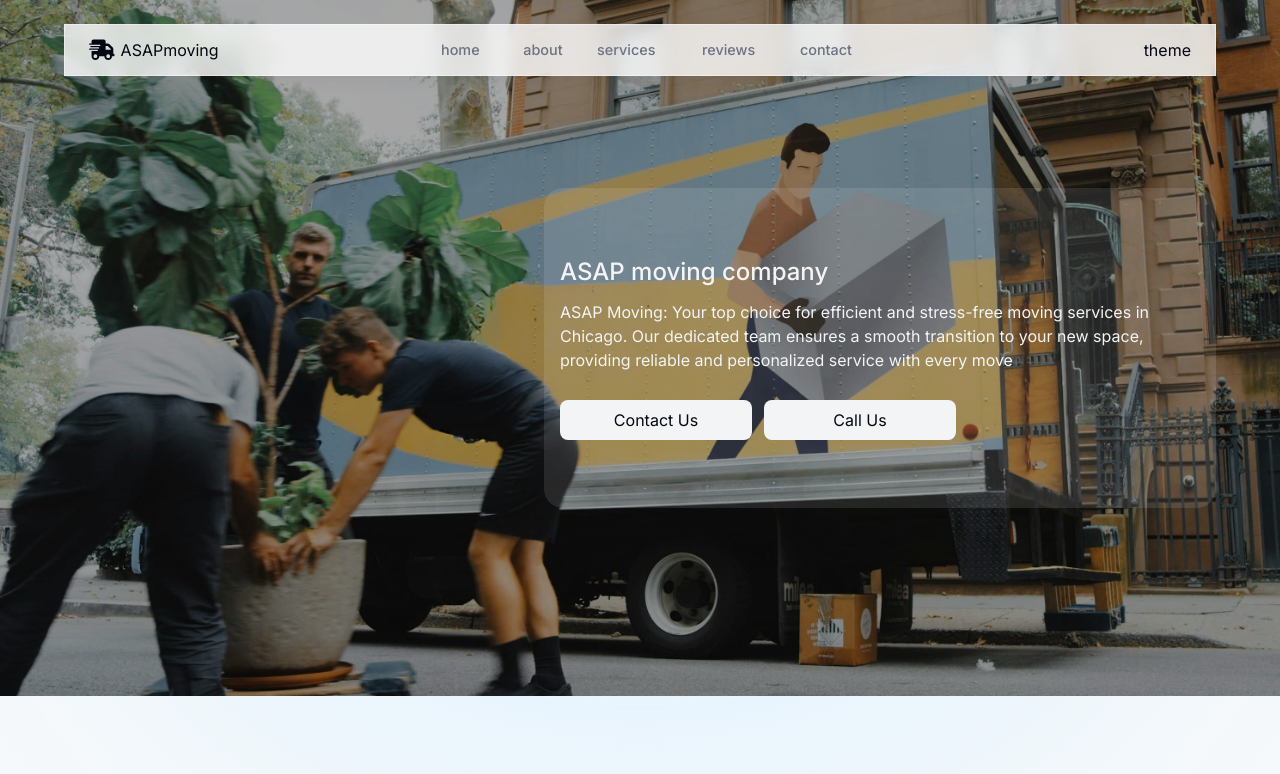
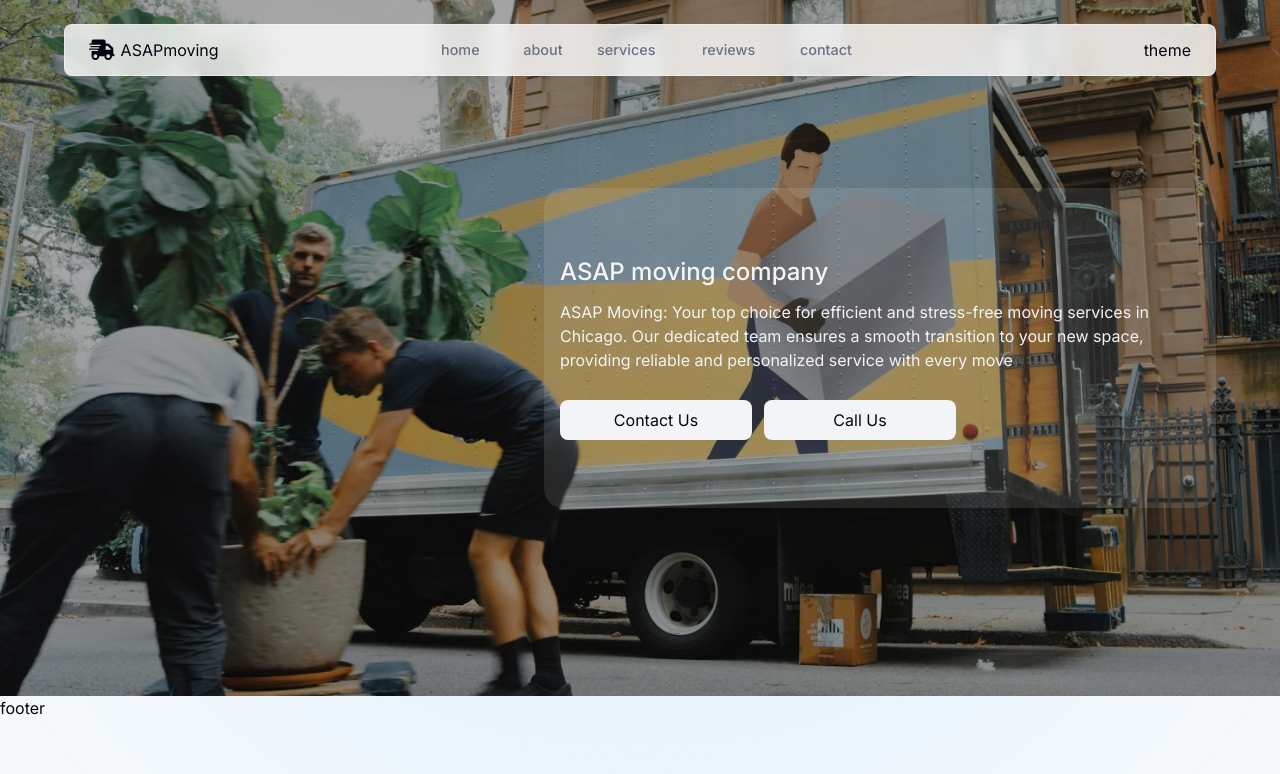
Before and after one commit to Alexandrbig1/asap-moving, a Next.js app: page / in a window 1280 px wide. Shown: the top 774 px of the page. Built offline with nearby package versions, Linux system fonts and the light colour scheme.

Commit message:
feat: added footer component

```diff
--- a/app/layout.tsx
+++ b/app/layout.tsx
@@ -2,6 +2,7 @@ import type { Metadata } from "next";
 import { Inter } from "next/font/google";
 import "./globals.css";
 import Header from "@/components/header";
+import Footer from "@/components/footer";
 
 const inter = Inter({ subsets: ["latin"] });
 
@@ -21,6 +22,7 @@ export default function RootLayout({
         <div className="bg-[#e0f2fe] absolute top-0 left-1/2 transform -translate-x-1/2 -z-10 h-[50rem] w-[100%] rounded-full blur-[10rem] sm:w-[68.75rem]"></div>
         <Header />
         {children}
+        <Footer />
       </body>
     </html>
   );
--- /dev/null
+++ b/components/footer.tsx
@@ -0,0 +1,5 @@
+import React from "react";
+
+export default function Footer() {
+  return <div>footer</div>;
+}
--- a/components/header.tsx
+++ b/components/header.tsx
@@ -26,9 +26,9 @@ const headerList = [
 
 export default function Header() {
   return (
-    <header className="z-[999] relative">
+    <header className="z-[999] relative  ">
       <motion.div
-        className="flex items-center justify-between px-6 py-2  fixed top-6 left-1/2 h-6 w-[90%] rounded-none border border-white border-opacity-40 bg-white bg-opacity-80 shadow-lg shadow-black/[0.03] backdrop-blur-[0.5rem] sm:top-6 sm:h-[3.25rem] dark:bg-gray-950 dark:border-black/40 dark:bg-opacity-75"
+        className="flex items-center justify-between px-6 py-2  fixed top-6 left-1/2 h-6 w-[90%] rounded-lg border border-white border-opacity-40 bg-white bg-opacity-80 shadow-lg shadow-black/[0.03] backdrop-blur-[0.5rem]  sm:top-6 sm:h-[3.25rem] dark:bg-gray-950 dark:border-black/40 dark:bg-opacity-75"
         initial={{ y: -100, x: "-50%", opacity: 0 }}
         animate={{ y: 0, x: "-50%", opacity: 1 }}
       >
@@ -37,7 +37,7 @@ export default function Header() {
           ASAPmoving
         </Link>
         <nav className="">
-          <ul className="flex w-[22rem] flex-wrap items-center justify-center gap-y-1 text-[0.9rem] font-medium text-gray-500 sm:w-[initial] sm:flex-nowrap sm:gap-5">
+          <ul className="flex w-[22rem] flex-wrap items-center justify-center gap-y-1 text-[0.9rem] font-medium text-gray-500  sm:w-[initial] sm:flex-nowrap sm:gap-5">
             {headerList.map((item) => (
               <motion.li
                 key={item.title}
```
